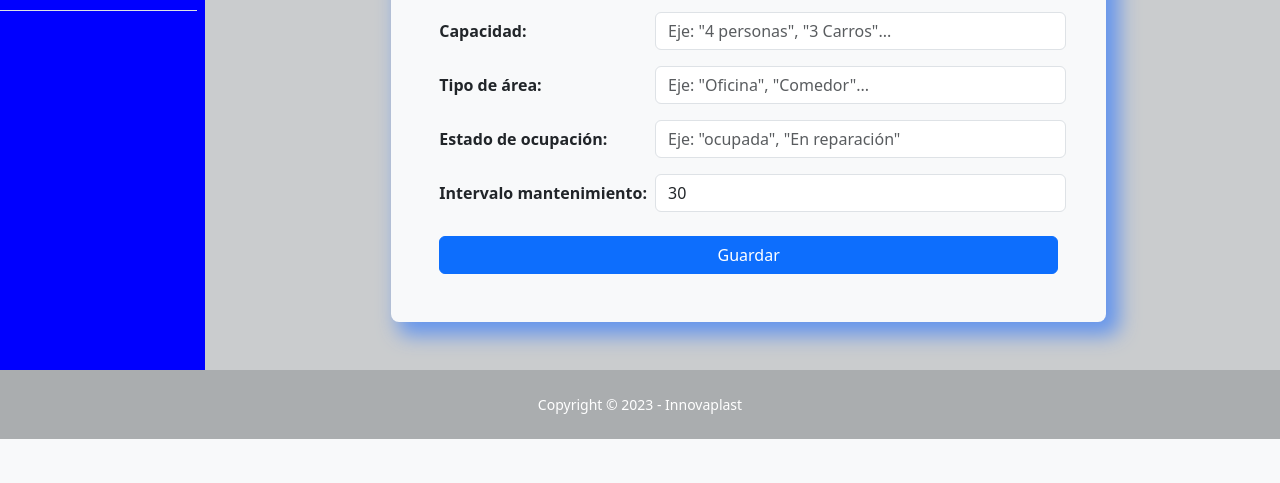
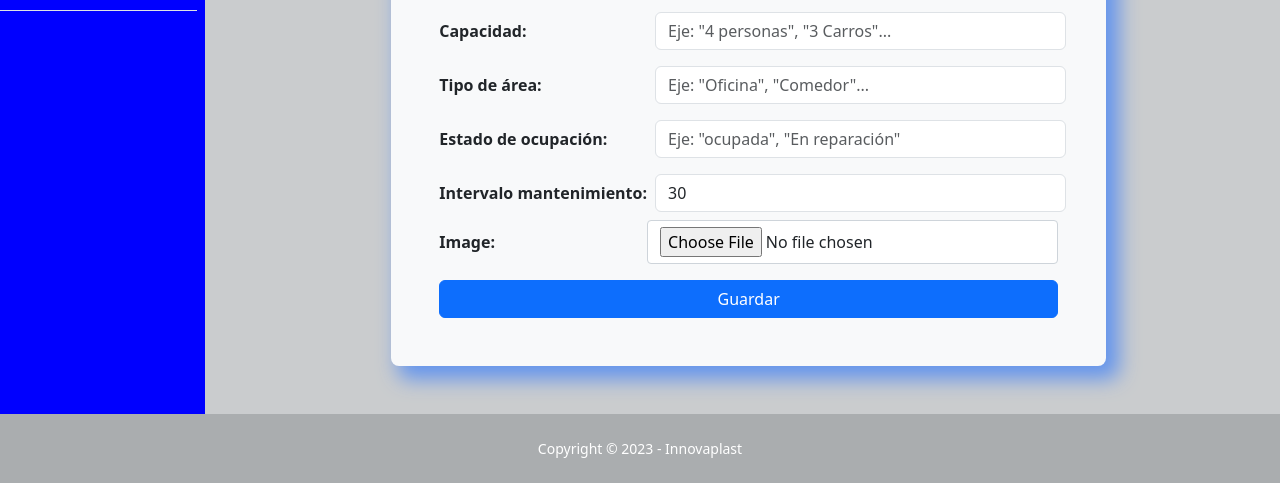
Before and after one commit to davidalejandrochentes/SGE, a Django app: page /area/nueva/ in a window 1280 px wide. Shown: the part 748-1231 px from the top of the page. Before the commit the page ends 1187 px from the top, so only its background shows below. Run offline with Django 4.2, Linux system fonts and the light colour scheme; the visitor is signed in with stand-in values (Sample User, id 1); some libraries are stand-ins or nearby versions.

Commit message:
todo listo

```diff
--- a/SGE_area/forms.py
+++ b/SGE_area/forms.py
@@ -18,6 +18,7 @@ class AreaForm(forms.ModelForm):
             'tipo_de_área': forms.TextInput(attrs={'class': 'form-control m-2', 'placeholder': 'Eje: "Oficina", "Comedor"...'}),
             'estado_de_ocupación': forms.TextInput(attrs={'class': 'form-control m-2', 'placeholder': 'Eje: "ocupada", "En reparación"'}),
             'intervalo_mantenimiento': forms.NumberInput(attrs={'class': 'form-control m-2', 'type': 'number'}),
+
         }
 
 class MantenimientoAreaForm(forms.ModelForm):
--- a/SGE_area/models.py
+++ b/SGE_area/models.py
@@ -1,8 +1,9 @@
 from django.db import models
 from datetime import date
 from datetime import datetime
-from django.db.models.signals import post_save, pre_delete
+from django.db.models.signals import post_save, pre_delete, pre_save
 from django.dispatch import receiver
+import os
 
 
 class Area(models.Model):
@@ -17,6 +18,7 @@ class Area(models.Model):
     estado_de_ocupación = models.CharField(max_length=100, null=True, blank=True)
     fecha_ultimo_mantenimiento = models.DateField(default=date.today, blank=False, null=False)
     intervalo_mantenimiento = models.IntegerField(default=30, blank=False, null=False)
+    image = models.ImageField(upload_to="area/image", null=False, blank=False)
 
     def dias_restantes_mantenimiento(self):
         dias_pasados = (date.today() - self.fecha_ultimo_mantenimiento).days
@@ -36,7 +38,7 @@ class MantenimientoArea(models.Model):
     area = models.ForeignKey(Area, on_delete=models.CASCADE)
     tipo = models.ForeignKey(TipoMantenimientoArea, on_delete=models.CASCADE)
     fecha = models.DateField(default=date.today)
-    hora = models.TimeField(default=datetime.now().time)
+    hora = models.TimeField(default=datetime.now().time())
 
     def __str__(self):
         txt = "Area: {}, Tipo: {}, Fecha: {}"
@@ -60,3 +62,26 @@ def revertir_fecha_ultimo_mantenimiento(sender, instance, **kwargs):
     else:
         area.fecha_ultimo_mantenimiento = area.fecha_ultimo_mantenimiento  # Otra opción si no hay mantenimientos restantes
     area.save()
+
+@receiver(pre_delete, sender=Area)
+def eliminar_imagen_de_area(sender, instance, **kwargs):
+    # Verificar si el área tiene una imagen asociada y eliminarla
+    if instance.image:
+        if os.path.isfile(instance.image.path):
+            os.remove(instance.image.path)
+
+@receiver(pre_save, sender=Area)
+def eliminar_imagen_anterior_al_actualizar(sender, instance, **kwargs):
+    if not instance.pk:  # El área es nueva, no hay imagen anterior que eliminar
+        return False
+
+    try:
+        area_anterior = Area.objects.get(pk=instance.pk)  # Obtener el área anterior de la base de datos
+    except Area.DoesNotExist:
+        return False  # El área anterior no existe, no hay imagen anterior que eliminar
+
+    if area_anterior.image:  # Verificar si el área anterior tiene una imagen
+        nueva_imagen = instance.image
+        if area_anterior.image != nueva_imagen:  # Verificar si se ha seleccionado una nueva imagen
+            if os.path.isfile(area_anterior.image.path):  # Verificar si el archivo de imagen existe en el sistema de archivos
+                os.remove(area_anterior.image.path)
--- a/SGE_area/views.py
+++ b/SGE_area/views.py
@@ -77,7 +77,7 @@ def crear_area(request):
         }
         return render(request, 'SGE_area/nueva.html', context)
     if request.method == 'POST':
-        form = AreaForm(request.POST)
+        form = AreaForm(request.POST, request.FILES)  # Asegúrate de pasar request.FILES al formulario
         if form.is_valid():
             intervalo_mantenimiento = form.cleaned_data.get('intervalo_mantenimiento')
             if intervalo_mantenimiento < 0:
@@ -87,6 +87,10 @@ def crear_area(request):
                 }
                 return render(request, 'SGE_area/nueva.html', context)
             else:
+                # Manejo del archivo de imagen
+                if 'image' in request.FILES:
+                    form.instance.image = request.FILES['image']
+
                 form.save()
                 return redirect('area')
         else:
@@ -95,6 +99,7 @@ def crear_area(request):
             }
             messages.danger(request, "Alguno de los datos introducidos no son válidos")
             return render(request, 'SGE_area/nueva.html', context)
+
 
 @login_required
 def eliminar(request, id):
@@ -131,7 +136,7 @@ def detalles(request, id):
         area = get_object_or_404(Area, id = id)
         form_mant = MantenimientoAreaForm(request.POST)
         form = AreaForm(instance= area)
-        form = AreaForm(request.POST, instance= area)
+        form = AreaForm(request.POST, request.FILES, instance= area)
 
         if form.is_valid():
             intervalo_mantenimiento = form.cleaned_data.get('intervalo_mantenimiento')
--- a/templates/SGE_area/detalles.html
+++ b/templates/SGE_area/detalles.html
@@ -120,7 +120,7 @@
                             <button type="button" class="btn-close" data-bs-dismiss="modal" aria-label="Close"></button>
                         </div>
                         <div class="modal-body">
-                            <form class="p-5 rounded-3 bg-body-tertiary sombra-login" action="{% url "detalles_area" id=area.id %}" method='POST'>
+                            <form class="p-5 rounded-3 bg-body-tertiary sombra-login" action="{% url "detalles_area" id=area.id %}" method='POST' enctype="multipart/form-data">
                                 {% csrf_token %}
                                 <table>
                                     {{ form }}
@@ -164,7 +164,9 @@
         </span>
     </div>
 
-    <h3>Datos de ({{ area.nombre }})</h3>
+    <img src="{{ area.image.url }}" class="card-img-top" alt="..." style="max-height: 300px; ">
+
+    <h3 class="mt-2">Datos de ({{ area.nombre }})</h3>
     <table class="table table-striped">
         <thead>
             <tr>
--- a/templates/SGE_area/nueva.html
+++ b/templates/SGE_area/nueva.html
@@ -40,7 +40,7 @@
         </ul>
         {% endif %}
 
-        <form class="p-5 rounded-3 bg-body-tertiary sombra-login" action="{% url "area_nueva" %}" method='POST'>
+        <form class="p-5 rounded-3 bg-body-tertiary sombra-login" action="{% url "area_nueva" %}" method='POST' enctype="multipart/form-data">
             {% csrf_token %}
             <table>
                 {{ form }}
```
Also changed, not shown: templates/SGE_area/area.html (+4 -3 lines), SGE_area/migrations/0002_alter_mantenimientoarea_fecha_and_more.py (added), SGE_area/migrations/0003_area_image_alter_mantenimientoarea_hora.py (added).
